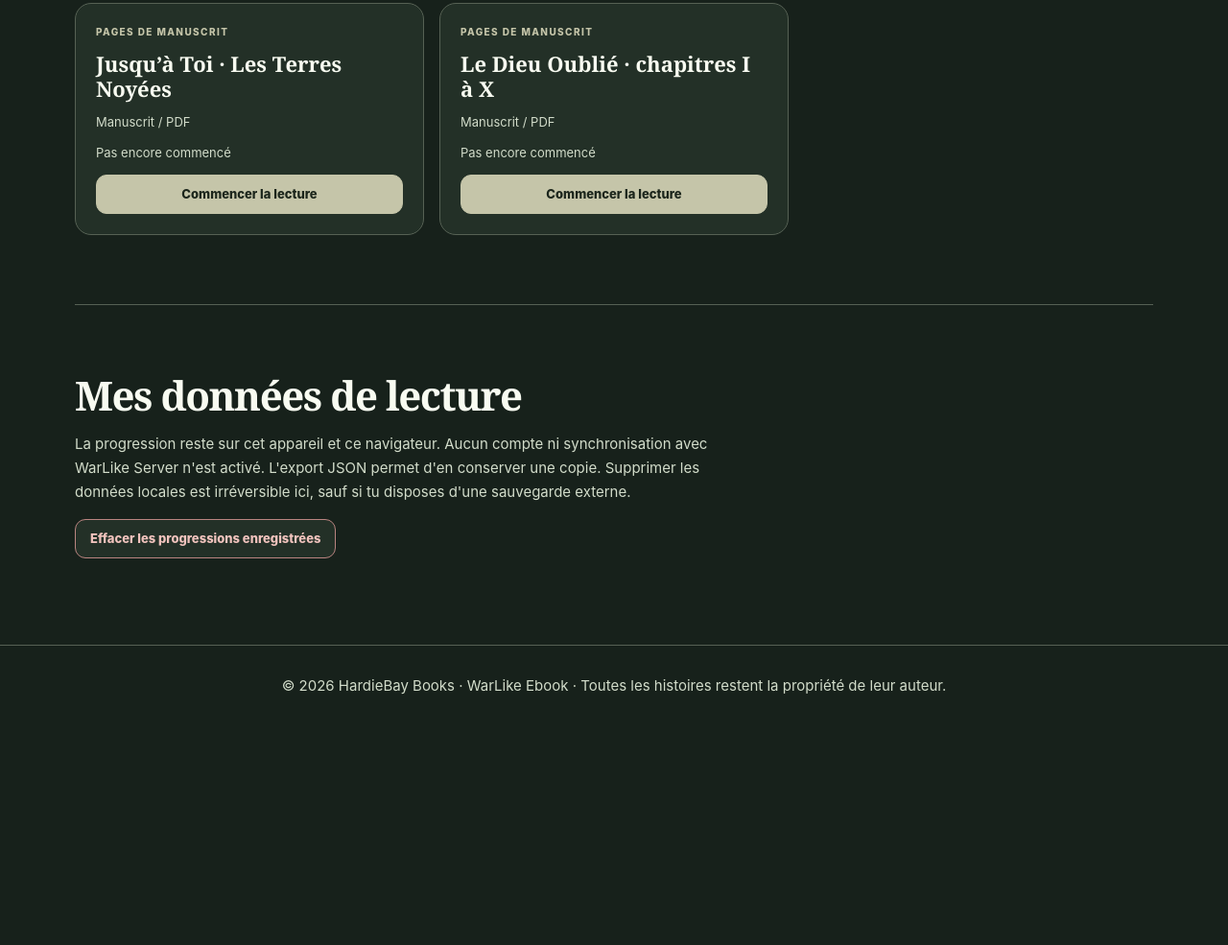
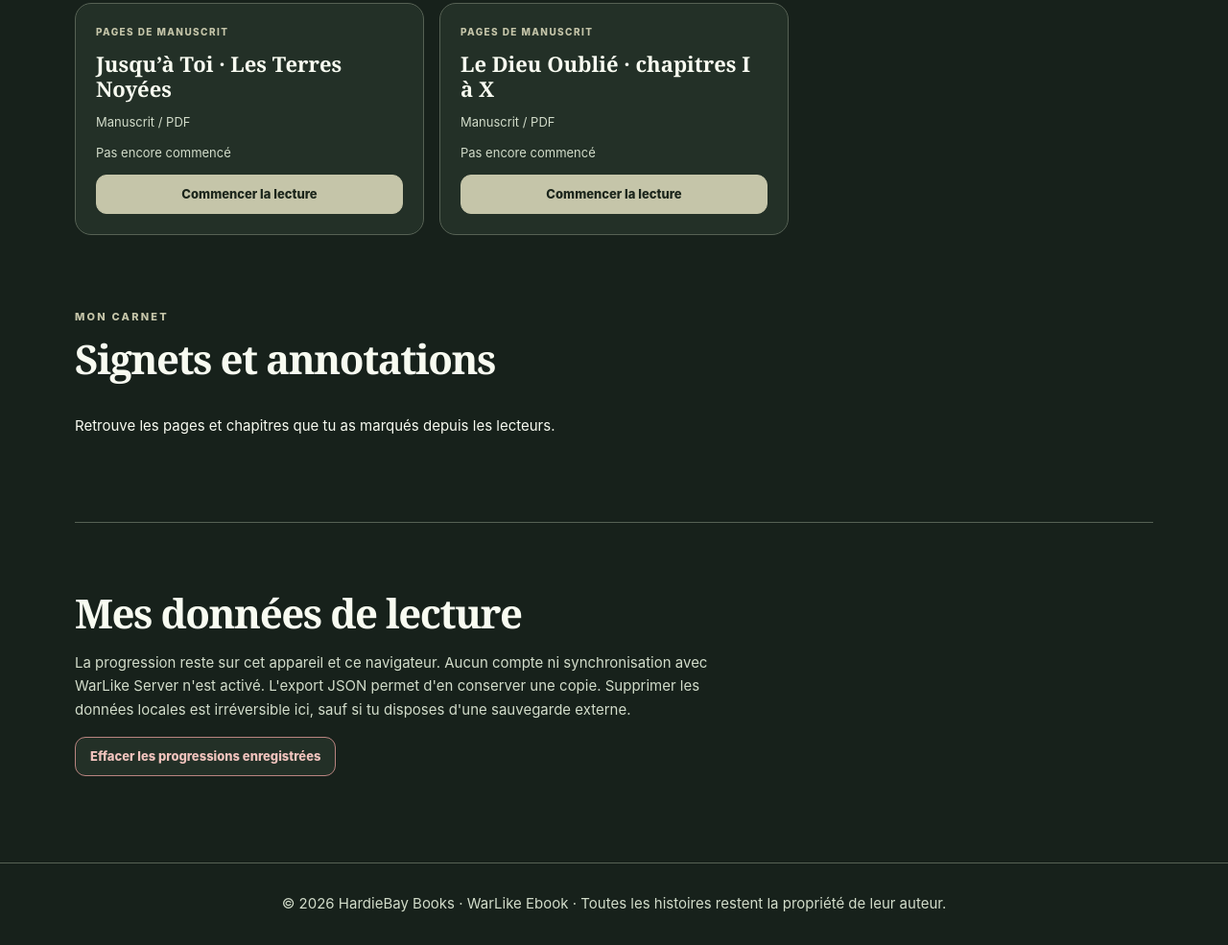
Before and after one commit to Motherlode94/WarLike-Ebook, a plain HTML site: page ma-lecture.html in a window 1280 px wide. Shown: the part 2061-3046 px from the top of the page at 96% size. Before the commit the page ends 2819 px from the top, so only its background shows below. Drawn offline with Linux system fonts and the light colour scheme.

Commit message:
feat(ebook): show saved reading marks in personal library

```diff
--- a/ma-lecture.html
+++ b/ma-lecture.html
@@ -4,5 +4,5 @@
 <main id="main"><section class="hero"><p class="eyebrow">HARDIEBAY BOOKS · ESPACE LECTURE</p><h1>Ma <em>lecture.</em></h1><p>Retrouve tes chapitres commencés, tes sagas en cours et tes dernières pages PDF. Toutes les informations sont conservées uniquement dans ce navigateur.</p><div class="metrics"><div><strong id="started">0</strong><span>œuvres commencées</span></div><div><strong id="chapters">0</strong><span>chapitres consultés</span></div><div><strong id="finished">0</strong><span>saisons entièrement consultées</span></div></div></section>
 <section class="section"><div class="section-head"><div><p class="eyebrow">REPRENDRE</p><h2>Continuer mes histoires</h2></div><button type="button" id="export" class="secondary">Exporter ma progression</button></div><p id="notice" class="notice" role="status" hidden></p><div id="inProgress" class="cards" aria-live="polite"></div></section>
 <section class="section"><div class="section-head"><div><p class="eyebrow">TOUT LE CATALOGUE</p><h2>Explorer les œuvres</h2></div></div><div class="toolbar"><label for="search">Rechercher une histoire</label><input id="search" type="search" placeholder="Titre, genre…" autocomplete="off"><label for="kind">Collection</label><select id="kind"><option value="all">Toutes</option><option value="season">Saisons</option><option value="novel">Nouvelles sagas</option><option value="pdf">Pages de manuscrits</option></select></div><div id="catalog" class="cards"></div></section>
-<section class="section privacy"><h2>Mes données de lecture</h2><p>La progression reste sur cet appareil et ce navigateur. Aucun compte ni synchronisation avec WarLike Server n'est activé. L'export JSON permet d'en conserver une copie. Supprimer les données locales est irréversible ici, sauf si tu disposes d'une sauvegarde externe.</p><button type="button" id="clear" class="secondary danger">Effacer les progressions enregistrées</button></section>
+<section class="section"><div class="section-head"><div><p class="eyebrow">MON CARNET</p><h2>Signets et annotations</h2></div></div><p>Retrouve les pages et chapitres que tu as marqués depuis les lecteurs.</p><div id="readerMarks" class="cards" aria-live="polite"></div></section><section class="section privacy"><h2>Mes données de lecture</h2><p>La progression reste sur cet appareil et ce navigateur. Aucun compte ni synchronisation avec WarLike Server n'est activé. L'export JSON permet d'en conserver une copie. Supprimer les données locales est irréversible ici, sauf si tu disposes d'une sauvegarde externe.</p><button type="button" id="clear" class="secondary danger">Effacer les progressions enregistrées</button></section>
 </main><footer>© 2026 HardieBay Books · WarLike Ebook · Toutes les histoires restent la propriété de leur auteur.</footer><script type="module" src="./reading-dashboard.js"></script></body></html>
```
